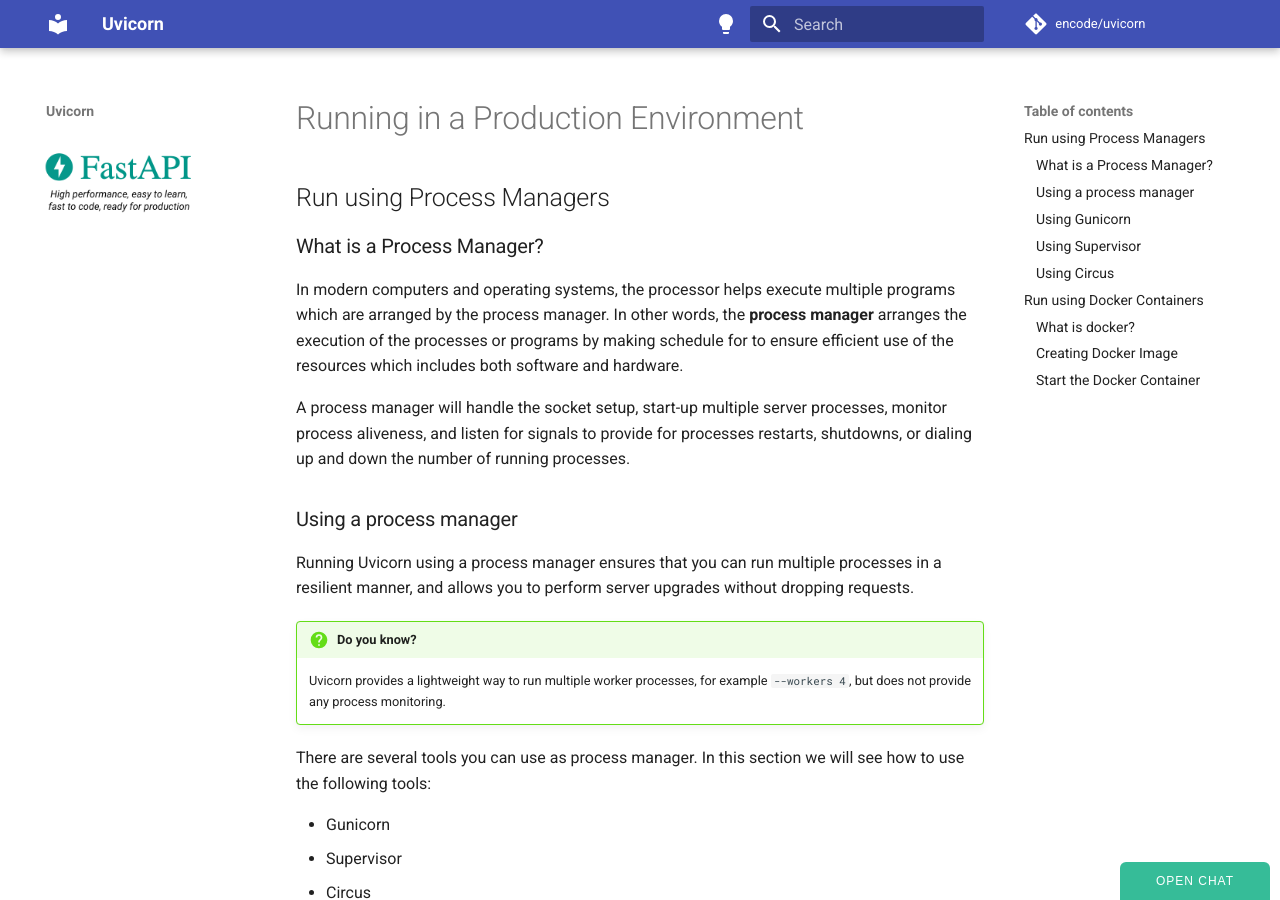
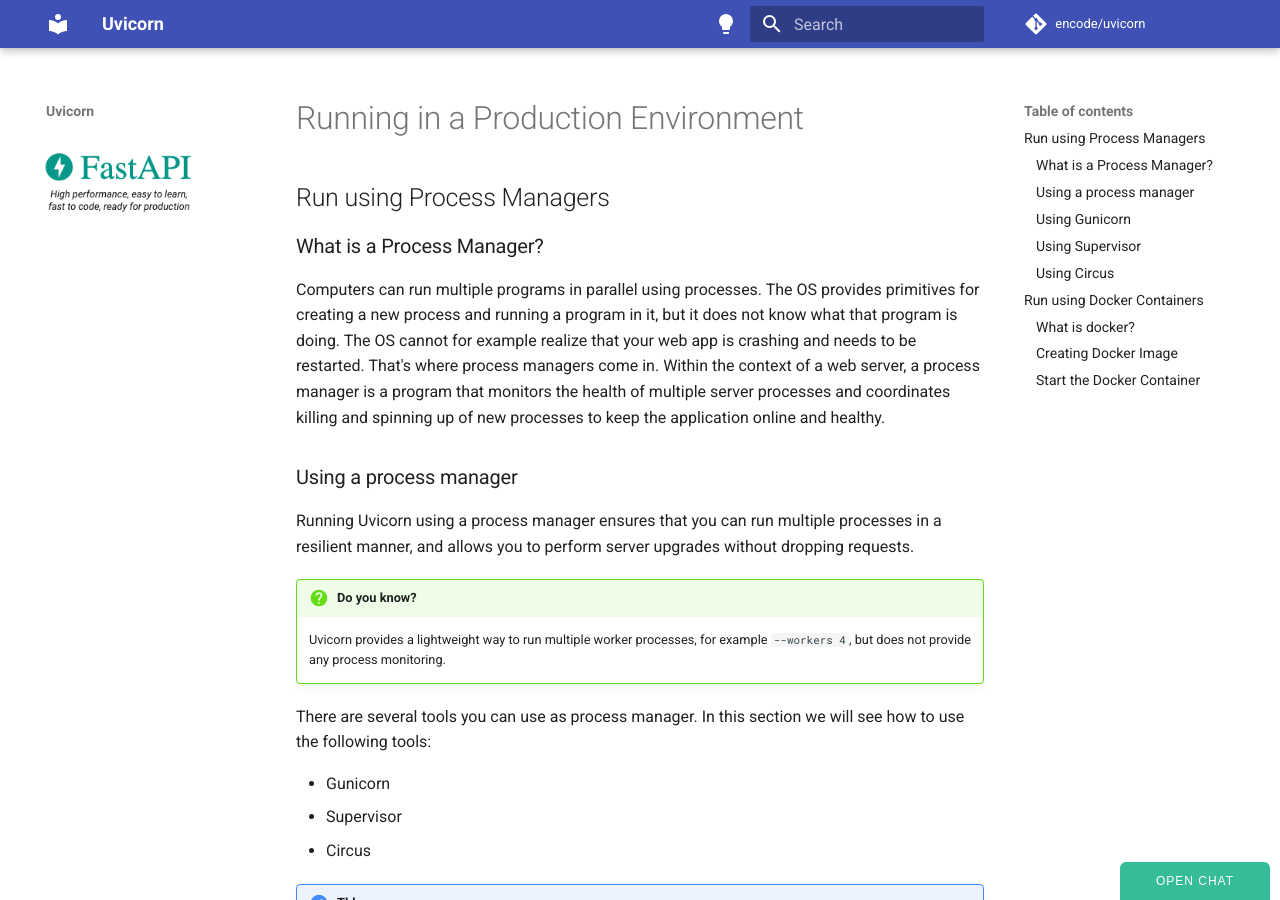
Before and after one commit to encode/uvicorn, an MkDocs documentation site: the page built from docs/deployment/run-in-prod.md, in a window 1280 px wide and 900 px high. Built offline with MkDocs 1.6.1 and Material for MkDocs 9.7.7, drawn with Linux system fonts in a browser that asks for light colours; comment, search, counter and statistics services are not loaded.

Commit message:
Update docs/deployment/run-in-prod.md
Co-authored-by: Adrian Garcia Badaracco <1755071+adriangb@users.noreply.github.com>

```diff
--- a/docs/deployment/run-in-prod.md
+++ b/docs/deployment/run-in-prod.md
@@ -4,12 +4,7 @@
 
 ### What is a Process Manager?
 
-In modern computers and operating systems, the processor helps execute multiple programs which are arranged by the process manager.
-In other words, the **process manager** arranges the execution of the processes or programs by making schedule for to
-ensure efficient use of the resources which includes both software and hardware.
-
-A process manager will handle the socket setup, start-up multiple server processes, monitor process aliveness, and
-listen for signals to provide for processes restarts, shutdowns, or dialing up and down the number of running processes.
+Computers can run multiple programs in parallel using processes. The OS provides primitives for creating a new process and running a program in it, but it does not know what that program is doing. The OS cannot for example realize that your web app is crashing and needs to be restarted. That's where process managers come in. Within the context of a web server, a process manager is a program that monitors the health of multiple server processes and coordinates killing and spinning up of new processes to keep the application online and healthy.
 
 
 
```
